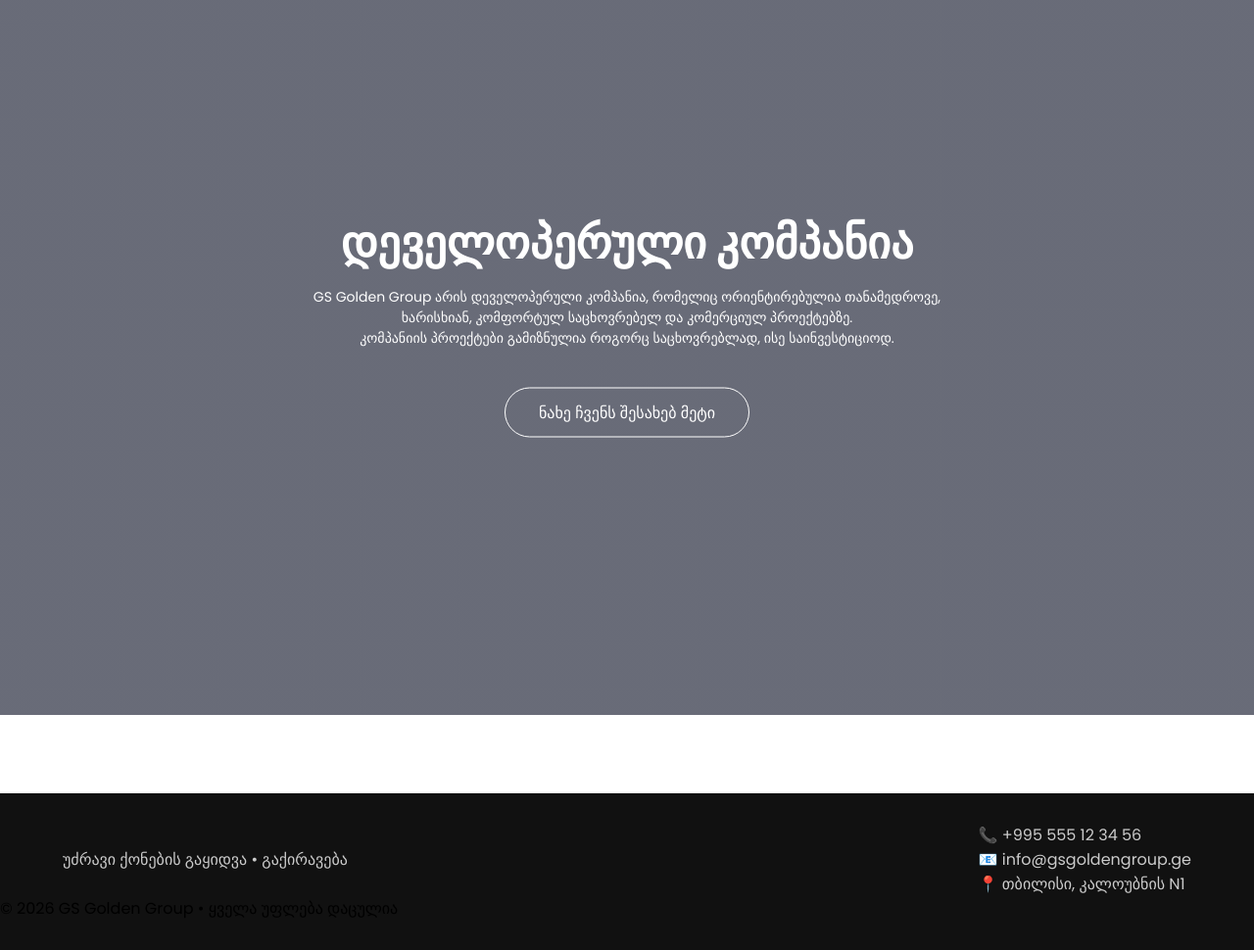
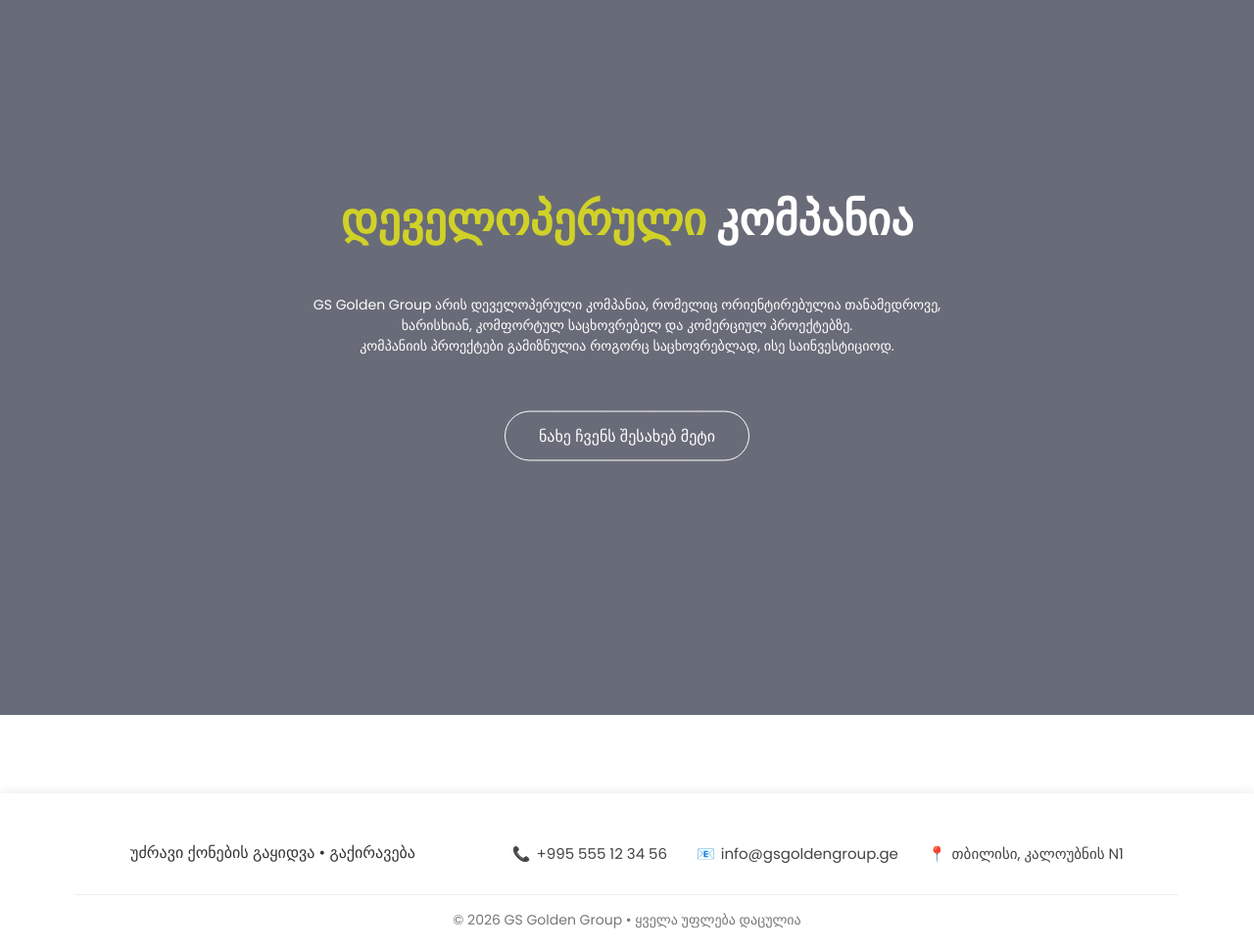
Before and after one commit to MariChalataS/GS, a plain HTML site: page index.html in a window 1280 px wide. Shown: the part 70-1040 px from the top of the page at 98% size. Drawn offline with Linux system fonts and the light colour scheme.

Commit message:
Update style.css

```diff
--- a/style.css
+++ b/style.css
@@ -3,6 +3,7 @@
    margin: 0;
    padding: 0;
    font-family: "Poppins", sans-serif;
+   box-sizing: border-box;
 }
 
 .header {
@@ -80,12 +81,14 @@ nav a img {
 
 .text-box h1 {
     font-size: 46px;
+    padding-bottom: 2rem;
 }
 
 .text-box p {
     font-size: 14px;
     margin: 10px 0 40px;
     color: #fff;
+    padding-bottom: 1rem;
 }
 
 .hero-btn {
@@ -393,3 +396,96 @@ nav .fa-solid {
       text-align: center;
   }
 }
+
+/* FOOTER */
+.main-footer {
+  width: 100%;
+  background: #fff;
+  padding: 50px 6% 20px;
+  box-shadow: 0 -2px 10px rgba(0,0,0,0.07);
+}
+
+.footer-container {
+  display: flex;
+  justify-content: space-between;
+  align-items: center;
+  flex-wrap: wrap;
+  gap: 20px;
+}
+
+.footer-about h3 {
+  color: #dede13;
+  margin-bottom: 10px;
+}
+
+.footer-about p {
+  color: #333;
+  max-width: 350px;
+  line-height: 1.4;
+}
+
+.footer-contact-horizontal {
+  display: flex;
+  gap: 30px;
+  flex-wrap: wrap;
+}
+
+.footer-contact-horizontal p {
+  display: flex;
+  align-items: center;
+  gap: 6px;
+  color: #444;
+  font-size: 15px;
+}
+
+.footer-bottom {
+  margin-top: 30px;
+  text-align: center;
+  padding-top: 15px;
+  border-top: 1px solid #eee;
+  color: #777;
+  font-size: 14px;
+}
+
+/* RESPONSIVE */
+@media(max-width: 900px) {
+  .about-container {
+      flex-direction: column;
+      text-align: center;
+  }
+
+  .about-text,
+  .about-image {
+      flex: 1 1 100%;
+  }
+
+  .footer-container {
+      flex-direction: column;
+      text-align: center;
+  }
+
+  .footer-contact-horizontal {
+      justify-content: center;
+  }
+}
+
+@media(max-width: 480px) {
+  .about-text h1 {
+      font-size: 32px;
+  }
+  .about-text h3 {
+      font-size: 18px;
+  }
+  .nav-links ul {
+      flex-direction: column;
+      gap: 15px;
+  }
+}
+
+
+
+/* Styles */
+.text-box span {
+  color: #ffff04b0;
+  font-weight: 600;
+}
```
